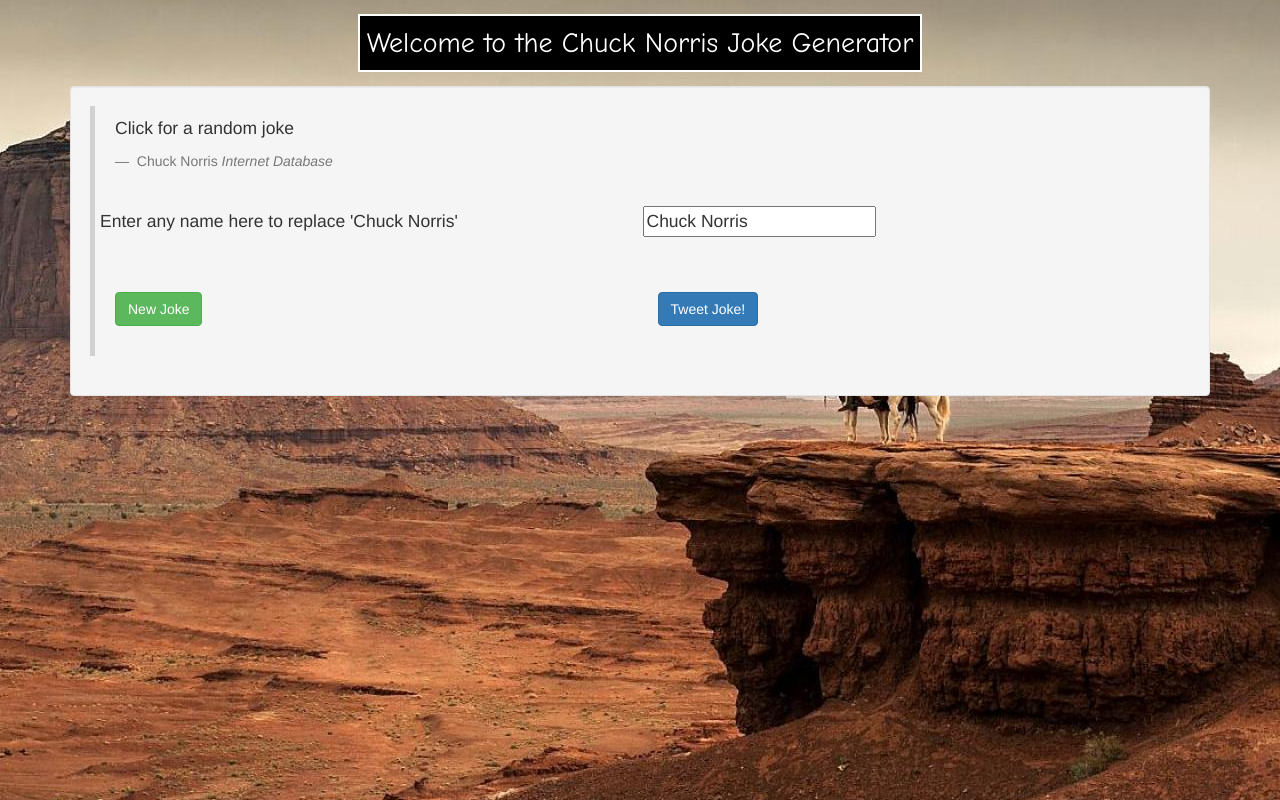
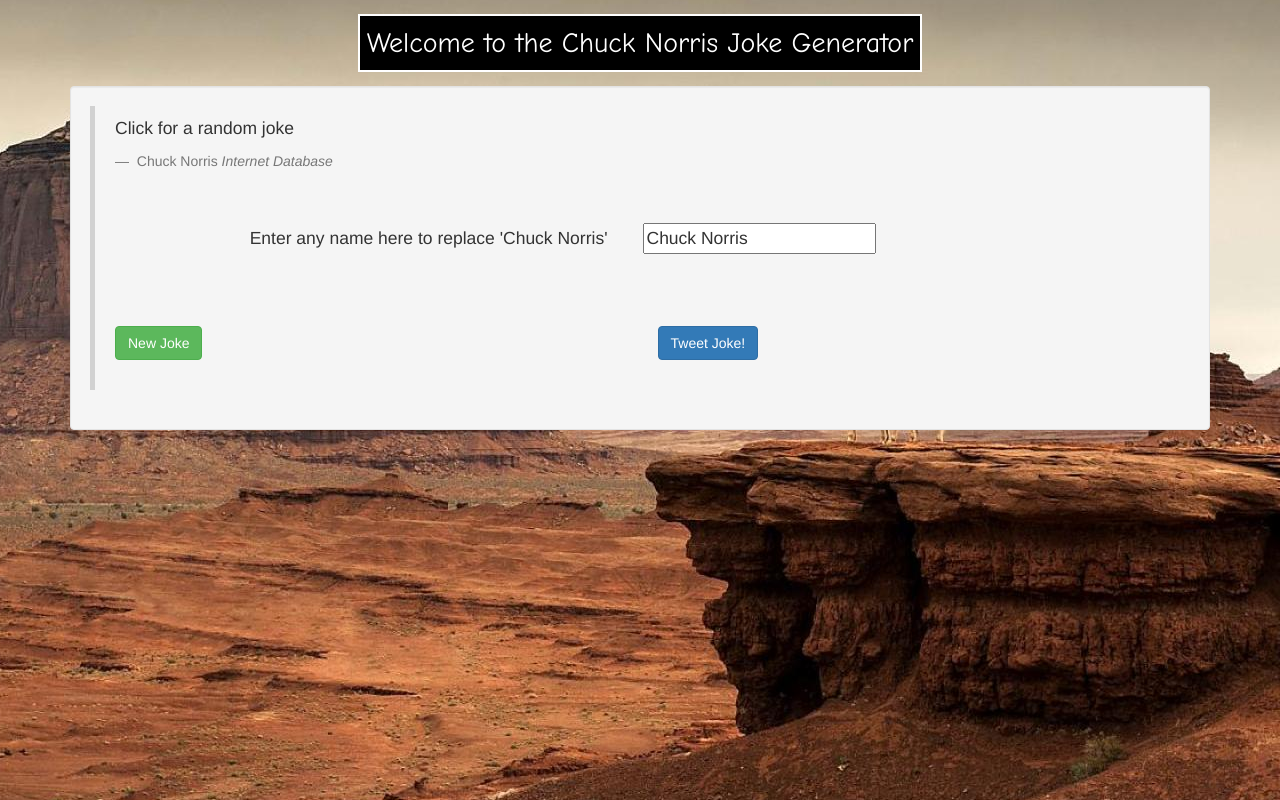
Before and after one commit to samecrowder/Jquery-creative-assignment, a plain HTML site: page index.html in a window 1280 px wide. Drawn offline with nearby package versions, Linux system fonts and the light colour scheme.

Commit message:
more styling

```diff
--- a/index.html
+++ b/index.html
@@ -30,7 +30,7 @@
                             </footer>
                             <div class="row vertical-align name-input-row">
                                 <div class="col-sm-6 nopadding">
-                                    <p>Enter any name here to replace 'Chuck Norris'</p>
+                                    <p class="fright" style="margin-right:2em;">Enter any name here to replace 'Chuck Norris'</p>
                                 </div>
                                 <div class="col-sm-6 nopadding">
                                     <input id="joke-name" type="text" value="Chuck Norris">
```
